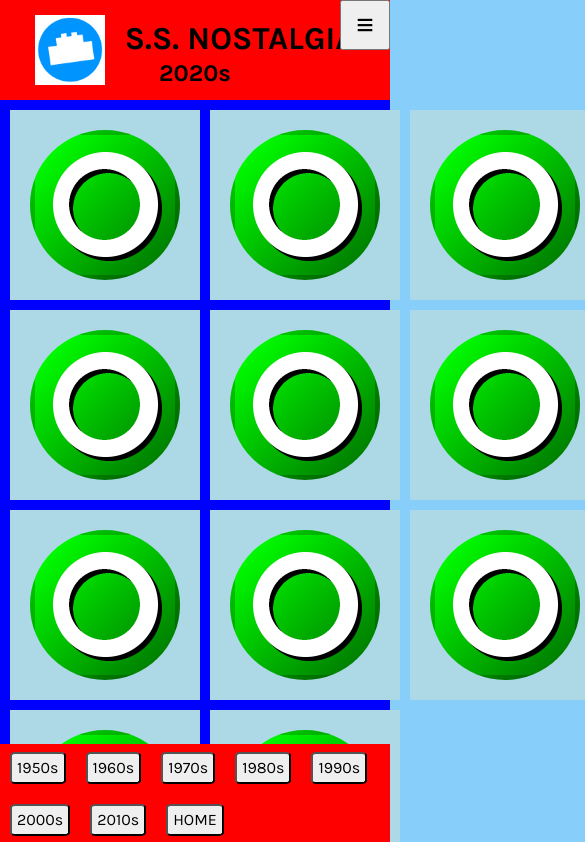
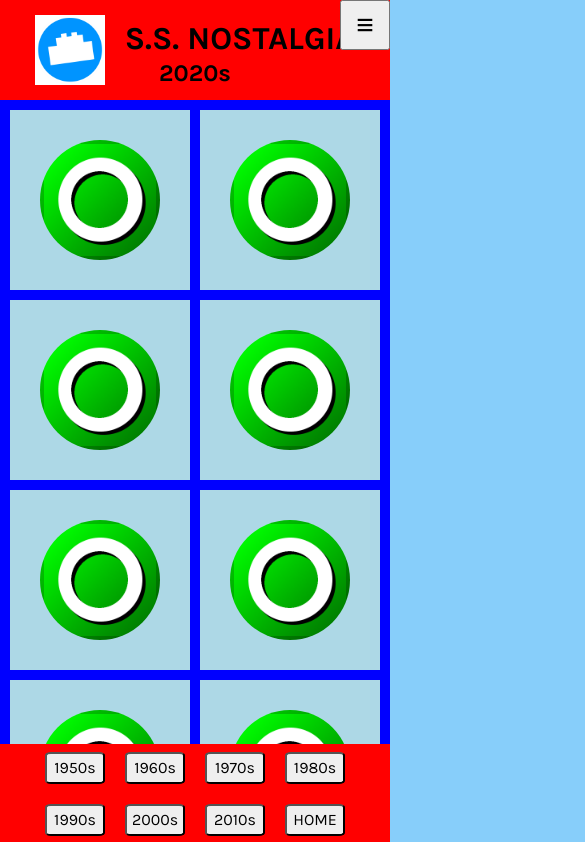
Before and after one commit to nsmckay/NostalgiaSite, a React (Vite) app: page / in a window 390 px wide. Shown: the top 842 px of the page, 585 px wide, since content can reach past the window. Built offline with nearby package versions, Linux system fonts and the light colour scheme; a web font is replaced by a local one.

Commit message:
added features to make site responsive to different screen/window sizes

```diff
--- a/App.jsx
+++ b/App.jsx
@@ -105,6 +105,12 @@ export default function App() {
 
     function changeTheme(decade) {
         setItemInfoStyles({
+            display: "none"
+        })
+        setHomeStyles({
+            display: "none"
+        })
+        setDisclaimerStyles({
             display: "none"
         })
         switch(decade) {
--- a/index.html
+++ b/index.html
@@ -1,5 +1,8 @@
 <html>
     <head><link rel="stylesheet" href="https://cdnjs.cloudflare.com/ajax/libs/normalize/8.0.1/normalize.css">
+        <meta charset="UTF-8">
+        <meta name="viewport" content="width=device-width, initial-scale=1.0">
+        <title>S.S. Nostalgia</title>
         <link rel="preconnect" href="https://fonts.googleapis.com">
         <link rel="preconnect" href="https://fonts.gstatic.com" crossorigin>
         <link href="https://fonts.googleapis.com/css2?family=Karla:wght@300;400;600;700;800&display=swap" rel="stylesheet">
--- a/style.css
+++ b/style.css
@@ -119,6 +119,7 @@ footer {
 footer button {
     margin: 10px;
     padding: 5px;
+    width: 60px;
 }
 
 #ran-grid {
@@ -134,6 +135,7 @@ footer button {
     display: flex;
     flex-direction: row;
     justify-content: center;
+    align-items: center;
     padding: 20px;
     background-color: lightblue;
 }
@@ -201,6 +203,196 @@ footer button {
     background-color: blue;
     padding-left: 100px;
     padding-right: 100px;
+}
+
+@media (max-width: 1400px) {
+    .burger-open{
+        transform: translateX(0);
+        /* transform: translateX(-50vw); */
+        /* transform: translateX(-25%); */
+        /* float: right; */
+        right: 0;
+        top: -50%;
+        position: sticky;
+        transition: transform 250ms cubic-bezier(.5, 0, .5, 1);
+    }
+}
+
+@media (max-width: 1200px) {
+    #ran-grid {
+        grid-template-columns: repeat(5, 1fr);
+        gap: 10px;
+        grid-auto-rows: minmax(100px, auto);
+        padding: 10px;
+    }
+    #item-info, #welcome, #disclaimer {
+        width: 70%;
+    }
+    #welcome, #disclaimer {
+        padding-left: 80px;
+        padding-right: 80px;
+    }
+    #item-description {
+        margin-left: 80px;
+        margin-right: 80px;
+    }
+}
+
+@media (max-width: 1000px) {
+    #ran-grid {
+        grid-template-columns: repeat(4, 1fr);
+        gap: 10px;
+        grid-auto-rows: minmax(100px, auto);
+        padding: 10px;
+    }
+    #item-info, #welcome, #disclaimer {
+        width: 80%;
+    }
+    #welcome, #disclaimer {
+        padding-left: 60px;
+        padding-right: 60px;
+    }
+    #item-description {
+        margin-left: 60px;
+        margin-right: 60px;
+    }
+}
+
+@media (max-width: 800px) {
+    header, footer {
+        background-color: darkred;
+    }
+    #ran-grid {
+        background-color: darkblue;
+    }
+    #ran-grid {
+        grid-template-columns: repeat(3, 1fr);
+        gap: 10px;
+        grid-auto-rows: minmax(100px, auto);
+        padding: 10px;
+    }
+    .ran-item {
+        display: flex;
+        flex-direction: row;
+        justify-content: center;
+        padding: 20px;
+        height: fit-content;
+        aspect-ratio: 1/1;
+    }
+    .ran-item img {
+        height: 150px;
+        width: 150px;
+        border-radius: 50%;
+    }
+    .ran-item img:hover {
+        cursor: pointer;
+        height: 160px;
+        width: 160px;
+    }
+    .burger-open ul li {
+        font-size: 18px;
+    }
+    #item-info, #welcome, #disclaimer {
+        width: 90%;
+    }
+    #welcome, #disclaimer {
+        padding-left: 40px;
+        padding-right: 40px;
+    }
+    #item-description {
+        margin-left: 40px;
+        margin-right: 40px;
+    }
+}
+
+@media (max-width: 600px) {
+    header, footer {
+        background-color: darkred;
+    }
+    #ran-grid {
+        background-color: darkblue;
+    }
+    #ran-grid {
+        grid-template-columns: repeat(2, 1fr);
+        gap: 10px;
+        grid-auto-rows: minmax(100px, auto);
+        padding: 10px;
+    }
+    .ran-item {
+        display: flex;
+        flex-direction: row;
+        justify-content: center;
+        padding: 20px;
+        height: fit-content;
+        aspect-ratio: 1/1;
+    }
+    .ran-item img {
+        height: 150px;
+        width: 150px;
+        border-radius: 50%;
+    }
+    .ran-item img:hover {
+        cursor: pointer;
+        height: 160px;
+        width: 160px;
+    }
+    footer nav {
+        display: grid;
+        grid-template-columns: repeat(4, 1fr);
+        gap: 10px;
+        grid-auto-rows: minmax(10px, auto);
+    }
+    footer button {
+        margin: 5px;
+        padding: 5px;
+    }
+    .burger-open ul li {
+        font-size: 14px;
+    }
+    #item-info, #welcome, #disclaimer {
+        width: 100%;
+    }
+    #welcome, #disclaimer {
+        padding-left: 20px;
+        padding-right: 20px;
+    }
+    #item-description {
+        margin-left: 20px;
+        margin-right: 20px;
+    }
+}
+
+@media (max-width: 400px) {
+    header, footer {
+        background-color: darkred;
+    }
+    #ran-grid {
+        background-color: darkblue;
+    }
+    #ran-grid {
+        grid-template-columns: repeat(2, 1fr);
+        gap: 10px;
+        grid-auto-rows: minmax(100px, auto);
+        padding: 10px;
+    }
+    .ran-item {
+        display: flex;
+        flex-direction: row;
+        justify-content: center;
+        padding: 20px;
+        height: fit-content;
+        aspect-ratio: 1/1;
+    }
+    .ran-item img {
+        height: 120px;
+        width: 120px;
+        border-radius: 50%;
+    }
+    .ran-item img:hover {
+        cursor: pointer;
+        height: 130px;
+        width: 130px;
+    }
 }
 
 #intro {
```
